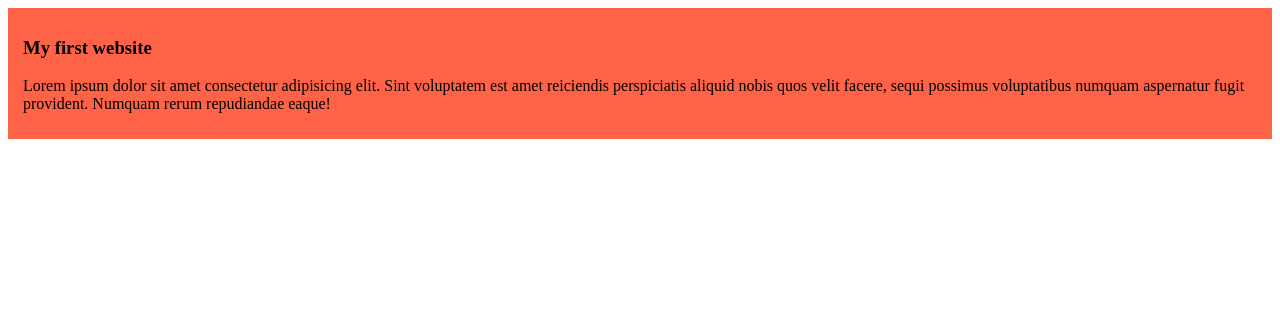
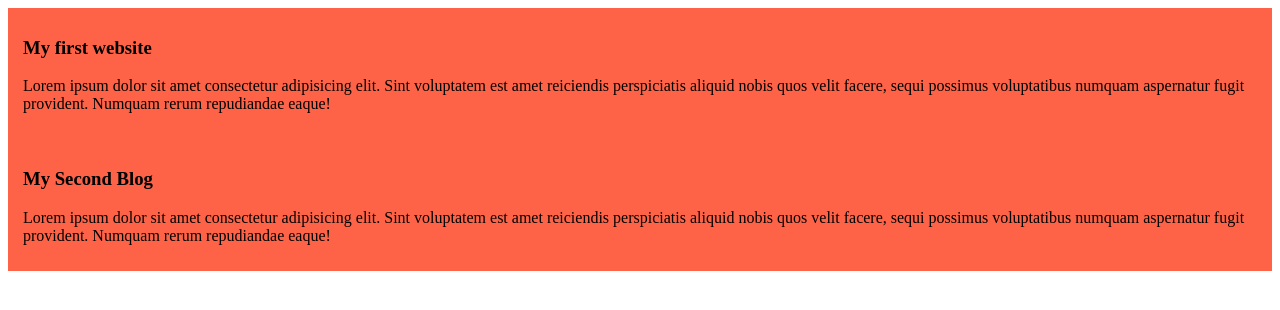
Before and after one commit to sahinactive/My-simple-Website, a plain HTML site: page index.html in a window 1280 px wide. Drawn offline with Linux system fonts and the light colour scheme.

Commit message:
second blog

```diff
--- a/index.html
+++ b/index.html
@@ -5,7 +5,7 @@
   <meta charset="UTF-8">
   <meta name="viewport" content="width=device-width, initial-scale=1.0">
   <title>My Simple Website</title>
-  <link rel="stylesheet" href="blog.css">
+  <link rel="stylesheet" href="styles/blog.css">
 </head>
 
 <body>
@@ -15,6 +15,12 @@
       nobis quos velit facere, sequi possimus voluptatibus numquam aspernatur fugit provident. Numquam rerum repudiandae
       eaque!</p>
   </div>
+  <div>
+    <h3>My Second Blog</h3>
+    <p>Lorem ipsum dolor sit amet consectetur adipisicing elit. Sint voluptatem est amet reiciendis perspiciatis aliquid
+      nobis quos velit facere, sequi possimus voluptatibus numquam aspernatur fugit provident. Numquam rerum repudiandae
+      eaque!</p>
+  </div>
 </body>
 
 </html>
```
Also changed, not shown: styles/blog.css (renamed from blog.css).
